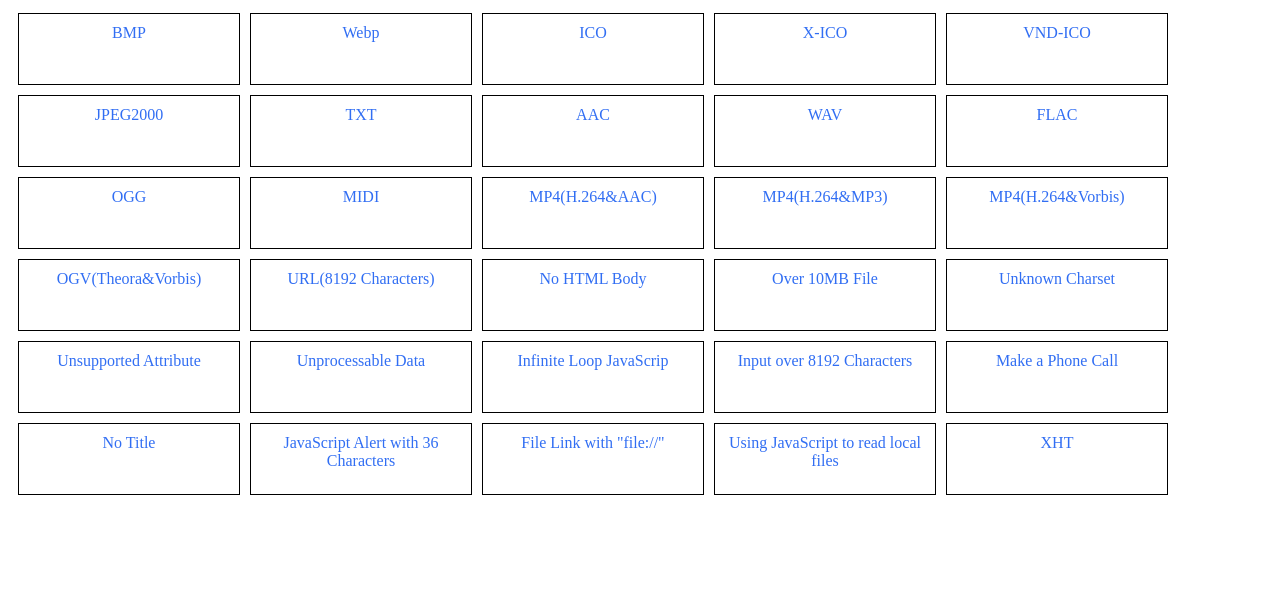
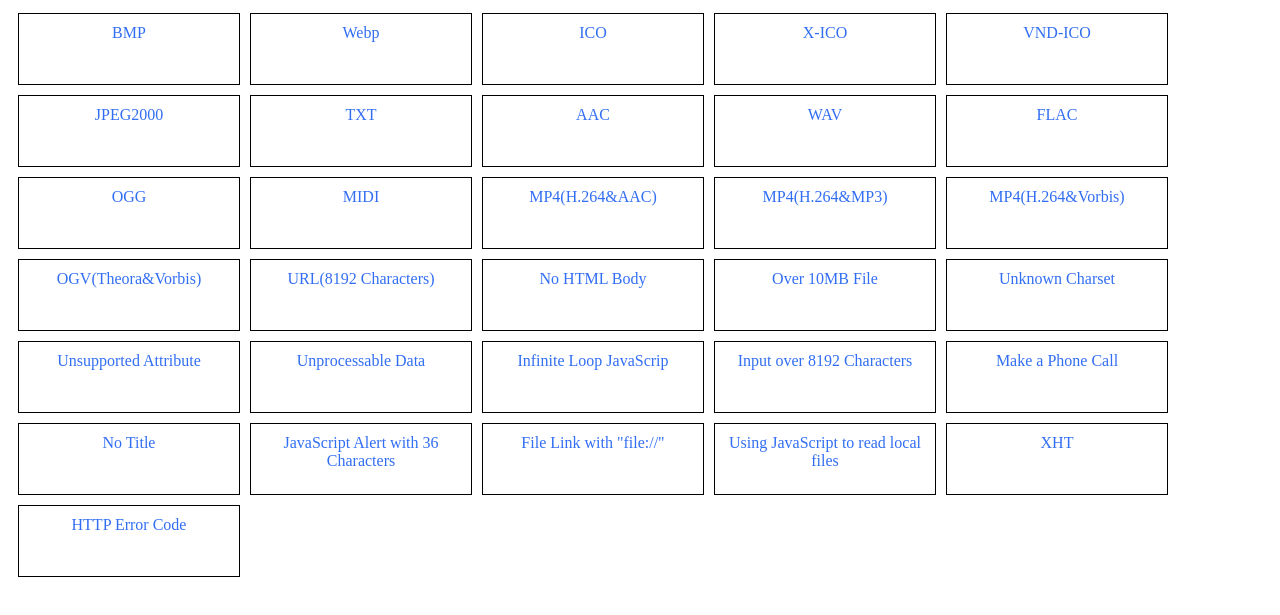
Before and after one commit to NEU-AETD/webtest, a plain HTML site: page index.html in a window 1280 px wide. Shown: the part 87-702 px from the top of the page. Drawn offline with Linux system fonts and the light colour scheme.

Commit message:
Update index.html
add http error code url

```diff
--- a/index.html
+++ b/index.html
@@ -69,6 +69,9 @@
         <a href="./pages/read-file.html">Using JavaScript to read local files</a>
         <a href="./pages/xht.xht">XHT</a>
     </div>
+    <div>
+        <a href="https://httpstat.us/">HTTP Error Code</a>
+    </div>
 
 </body>
 
```
